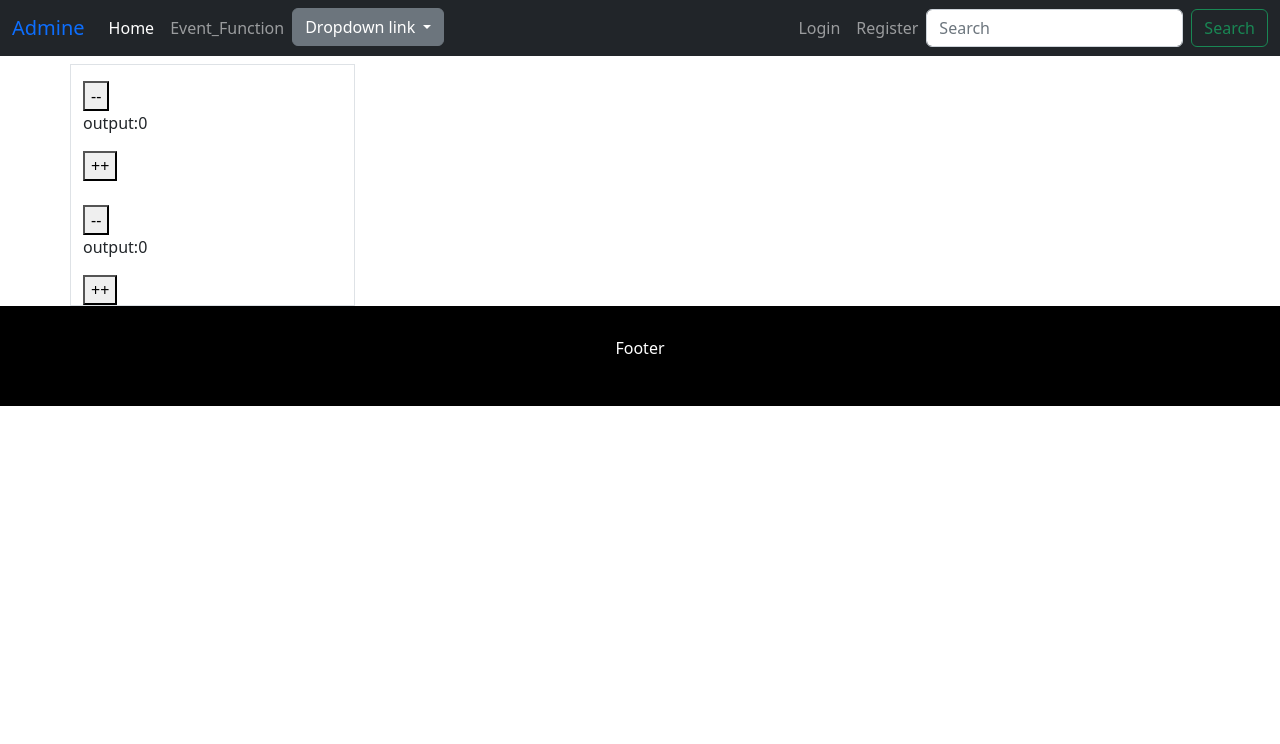
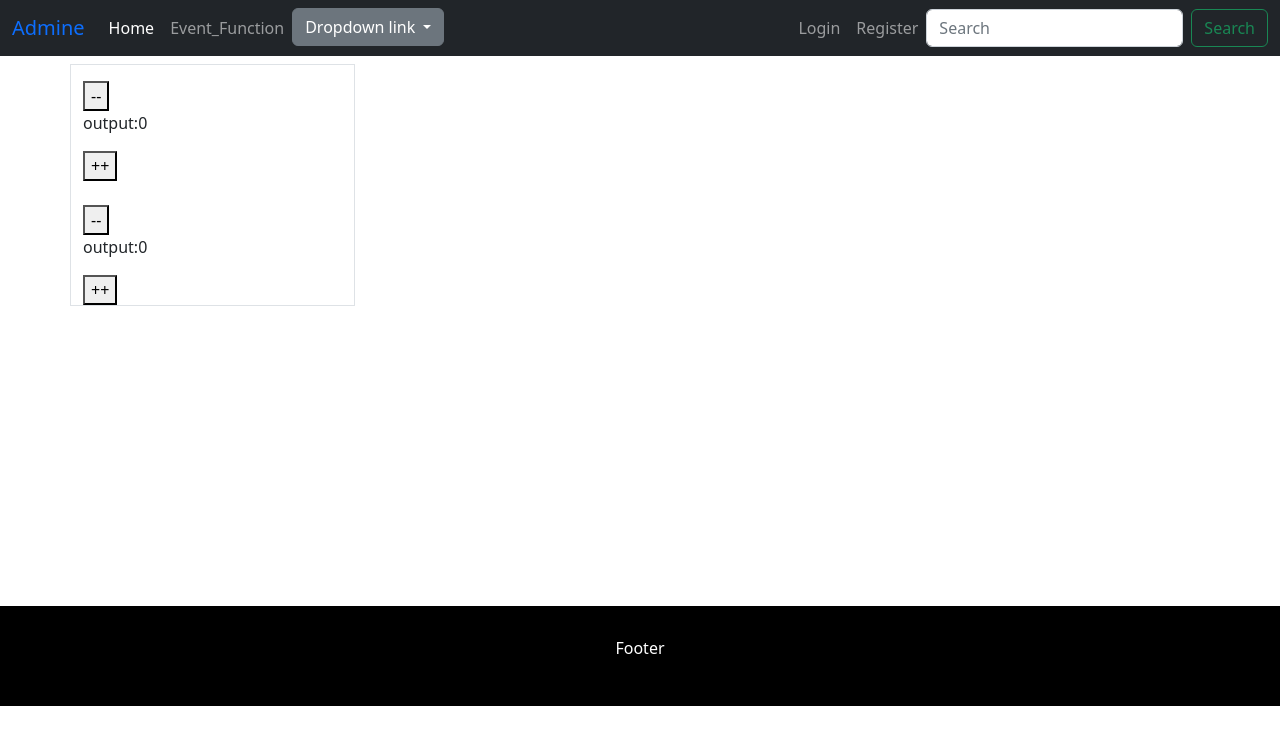
Before and after one commit to akashkumargupta560/adminpanal, an Angular app: page / in a window 1280 px wide. Shown: the top 744 px of the page. Built offline with nearby package versions, Linux system fonts and the light colour scheme.

Commit message:
adding css

```diff
--- a/src/app/app.component.css
+++ b/src/app/app.component.css
@@ -1,3 +1,11 @@
 /* .footor{
     color: black;
 } */
+.footor{
+    background-color: black;
+    color: white;
+    text-align: center;
+    height: 100px;
+    padding-top: 30px;
+    margin-top: 300px;
+}
--- a/src/app/app.component.html
+++ b/src/app/app.component.html
@@ -22,7 +22,9 @@
       <app-home></app-home> -->
       <router-outlet></router-outlet>
     </div>
-    <div class="col-md-2"></div>
+    <div class="col-md-2">
+
+    </div>
   </div>
 </div>
 <div class="col-md-12 footor ">
--- a/src/styles.css
+++ b/src/styles.css
@@ -1,8 +1 @@
 /* You can add global styles to this file, and also import other style files */
-.footor{
-    background-color: black;
-    color: white;
-    text-align: center;
-    height: 100px;
-    padding-top: 30px;
-}
```
